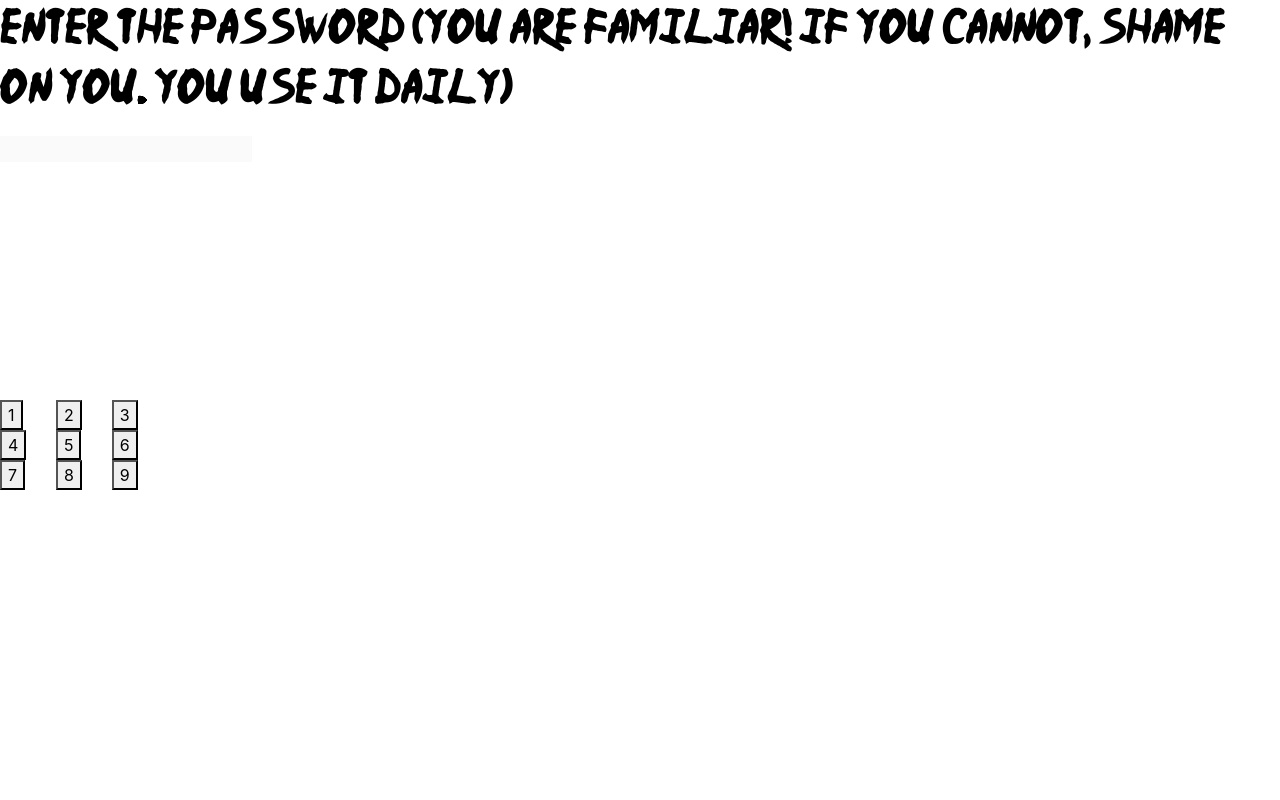
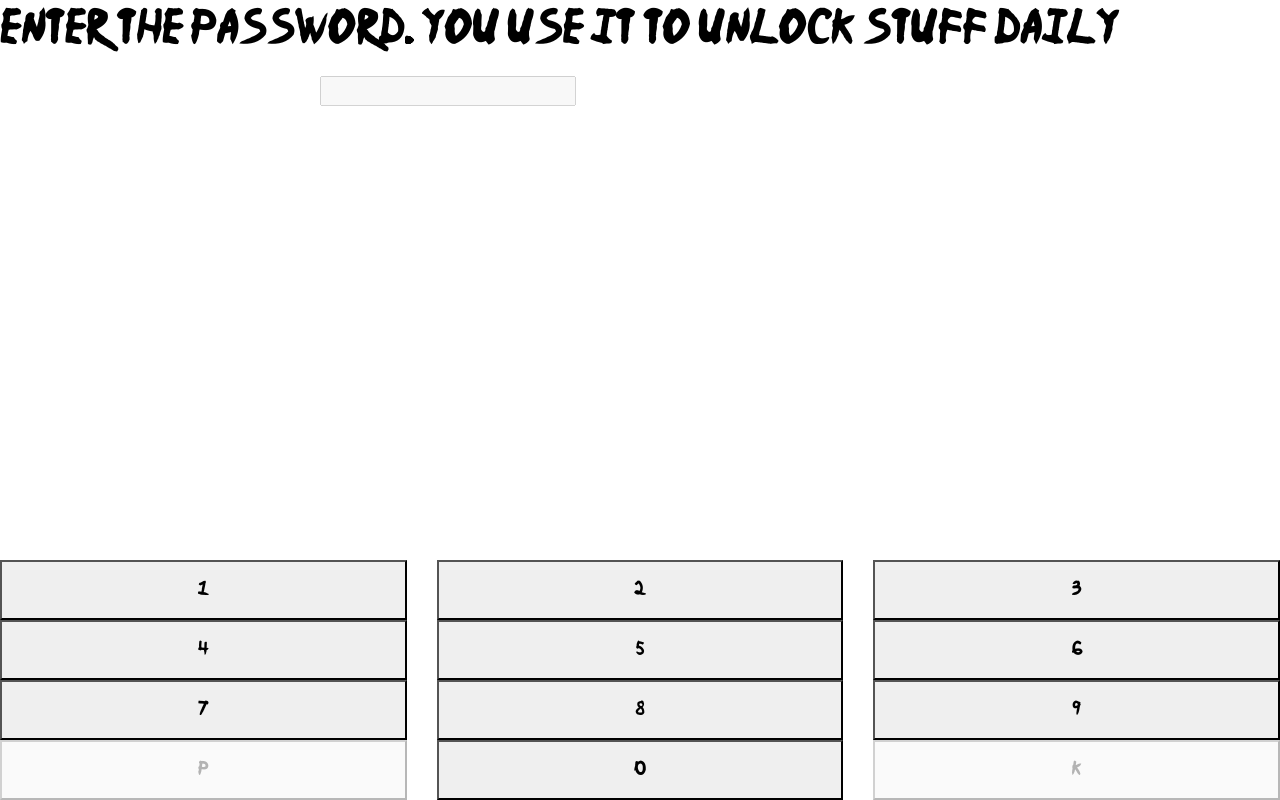
Before and after one commit to koumudi-panguluri/BirthdayApp, a React app: page / in a window 1280 px wide. Both pictures are taken after a click on the radio button "Naruto". Built offline with nearby package versions, Linux system fonts and the light colour scheme.

Commit message:
First deploy attempt

```diff
--- a/public/index.html
+++ b/public/index.html
@@ -8,8 +8,8 @@
     <link rel="manifest" href= "manifest.json" />
     <link rel="icon" href="favicon.ico"/> -->
 
-    <title>Happy Birthday, Koumi
-
+    <title>
+      E-greeting
     </title>
   </head>
   <body>
--- a/src/components/App.js
+++ b/src/components/App.js
@@ -3,6 +3,7 @@ import {Route, BrowserRouter as Router} from 'react-router-dom'
 import Start from './Start/Start'
 import Second from './Second/Second'
 import Third from './Third/Third'
+import '../../public/favicon.ico'
 
 export default ()=>{
     return(
--- a/src/components/Second/Second.css
+++ b/src/components/Second/Second.css
@@ -7,16 +7,13 @@
     src: url('../../assets/fonts/avangers.ttf');
 }
 .first-half{
-    height: 50vh;
+    height: 70vh;
 }
 .second-half{
-    height: 50vh;
+    height:30vh;
     position: absolute;
-    top: 50%;
-}
-input{
-    border: none;
-    border-bottom: 2px thin black;
+    top: 70%;
+    width: 100vw;
 }
 p.avenger-label{
     font-family: Avengers;
@@ -28,3 +25,10 @@ p.naruto-label{
     font-size: 5vh;
     color: black;
 }
+button{
+    width: 100%;
+    height: 7.5vh;
+}
+input[type="password"]{
+    margin-left: 25vw;
+}
--- a/src/components/Second/Second.js
+++ b/src/components/Second/Second.js
@@ -11,60 +11,77 @@ export default (props) =>{
         if(theme === 'Naruto'){
             document.getElementById('label-text').classList.add('naruto-label');
             document.getElementById('label-text').classList.remove('avenger-label');
+            document.querySelectorAll('button').forEach(button=>{
+                button.style.fontFamily = "Naruto";
+            })
         }
         else{
             document.getElementById('label-text').classList.add('avenger-label');
             document.getElementById('label-text').classList.remove('naruto-label');
+            document.querySelectorAll('button').forEach(button=>{
+                button.style.fontFamily = "Avengers";
+            })
         }
     })
-    // const passwordHandler = (e) =>{
-    //     e.preventDefault();
-    //     let pass = '';
-    //     pass = pass + e.target.value;
-    //     console.log(pass);
-
-    //     if(pass.length === 10 && pass === '8185878523'){
-    //         props.history.push('/final');
-    //     }
-    // }
+    const passwordHandler = (e) =>{
+        setPass(pass+e.target.value)
+        console.log(pass);
+        if(pass.length === 9 && pass === '818587852'){
+            props.history.push('/final');
+        }
+    }
     return(
         <div>
             <div className="first-half">
-                <p id="label-text">Enter the password (you are familiar! if you cannot, shame on you. You use it daily)</p>
+                <p id="label-text">Enter the password. You use it to unlock stuff daily</p>
                 <input type="password" value={pass} id="pass" disabled/>
             </div>
+            <br/>
             <div className="second-half">
                 <div className="row">
-                    <div className="col-4 col-sm-4 col-md-4 col-lg-4 col-xl-4">
-                        <button  value="1">1</button>
+                    <div className="col">
+                        <button  value="1" onClick={passwordHandler}>1</button>
                     </div>
-                    <div className="col-4 col-sm-4 col-md-4 col-lg-4 col-xl-4">
-                        <button  value="2">2</button>
+                    <div className="col">
+                        <button  value="2" onClick={passwordHandler}>2</button>
                     </div>
-                    <div className="col-4 col-sm-4 col-md-4 col-lg-4 col-xl-4">
-                        <button  value="3">3</button>
+                    <div className="col">
+                        <button  value="3" onClick={passwordHandler}>3</button>
                     </div>
                 </div>
                 <div className="row">
-                    <div className="col-4 col-sm-4 col-md-4 col-lg-4 col-xl-4">
-                        <button  value="4">4</button>
+                    <div className="col">
+                        <button  value="4" onClick={passwordHandler}>4</button>
                     </div>
-                    <div className="col-4 col-sm-4 col-md-4 col-lg-4 col-xl-4">
-                        <button  value="5">5</button>
+                    <div className="col">
+                        <button  value="5" onClick={passwordHandler}>5</button>
                     </div>
-                    <div className="col-4 col-sm-4 col-md-4 col-lg-4 col-xl-4">
-                        <button  value="6">6</button>
+                    <div className="col">
+                        <button  value="6" onClick={passwordHandler}>6</button>
                     </div>
                 </div>
                 <div className="row">
-                    <div className="col-4 col-sm-4 col-md-4 col-lg-4 col-xl-4">
-                        <button  value="7">7</button>
+                    <div className="col">
+                        <button  value="7" onClick={passwordHandler}>7</button>
                     </div>
-                    <div className="col-4 col-sm-4 col-md-4 col-lg-4 col-xl-4">
-                        <button  value="8">8</button>
+                    <div className="col">
+                        <button  value="8" onClick={passwordHandler}>8</button>
                     </div>
-                    <div className="col-4 col-sm-4 col-md-4 col-lg-4 col-xl-4">
-                        <button  value="9">9</button>
+                    <div className="col">
+                        <button  value="9" onClick={passwordHandler}>9</button>
+                    </div>
+                </div>
+                <div className="row">
+                    <div className="col">
+                        <button disabled>
+                            P
+                        </button>
+                    </div>
+                    <div className="col">
+                        <button  value="0" onClick={passwordHandler}>0</button>
+                    </div>
+                    <div className="col">
+                        <button disabled>K</button>
                     </div>
                 </div>
             </div>
```
Also changed, not shown: server.js (added, +20 -0 lines), public/koumi.png (added), public/manifest.json (added), 1 other file (tests, documents, lock files or other folders).
